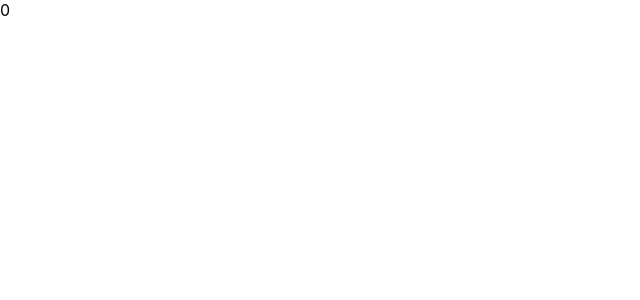
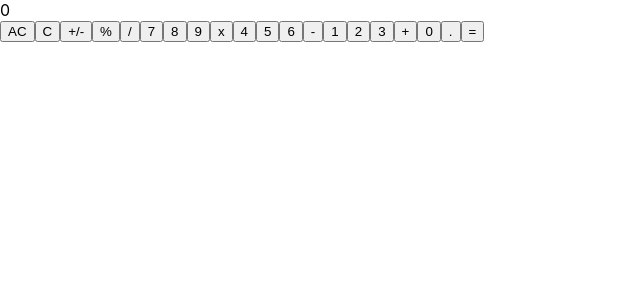
Before and after one commit to joinpursuit/FSW-React-Calculator, a React (Create React App) app in the folder my-calculator/: page / in a window 1280 px wide. Shown: the top 300 px of the page, without its empty margins (0-640 px from the left). Built offline with nearby package versions, Linux system fonts and the light colour scheme.

Commit message:
create keypad component. fill with buttons

```diff
--- a/my-calculator/src/components/Calculator.js
+++ b/my-calculator/src/components/Calculator.js
@@ -1,5 +1,6 @@
 import React, {Component} from 'react';
 import Display from './Display';
+import KeyPad from './KeyPad';
 
 class Calculator extends Component{
     state = {
@@ -14,6 +15,7 @@
         return (
             <div>
                 <Display displayValue={displayValue}/>
+                <KeyPad />
             </div>
         )
     }
--- /dev/null
+++ b/my-calculator/src/components/KeyPad.js
@@ -0,0 +1,32 @@
+import React, {Component} from 'react';
+
+class KeyPad extends Component {
+    render() {
+        return (
+            <div className="buttons">
+                <button>AC</button>
+                <button>C</button>
+                <button>+/-</button>
+                <button>%</button>
+                <button>/</button>
+                <button>7</button>
+                <button>8</button>
+                <button>9</button>
+                <button>x</button>
+                <button>4</button>
+                <button>5</button>
+                <button>6</button>
+                <button>-</button>
+                <button>1</button>
+                <button>2</button>
+                <button>3</button>
+                <button>+</button>
+                <button>0</button>
+                <button>.</button>
+                <button>=</button>
+            </div>
+        )
+    }
+}
+
+export default KeyPad
```
